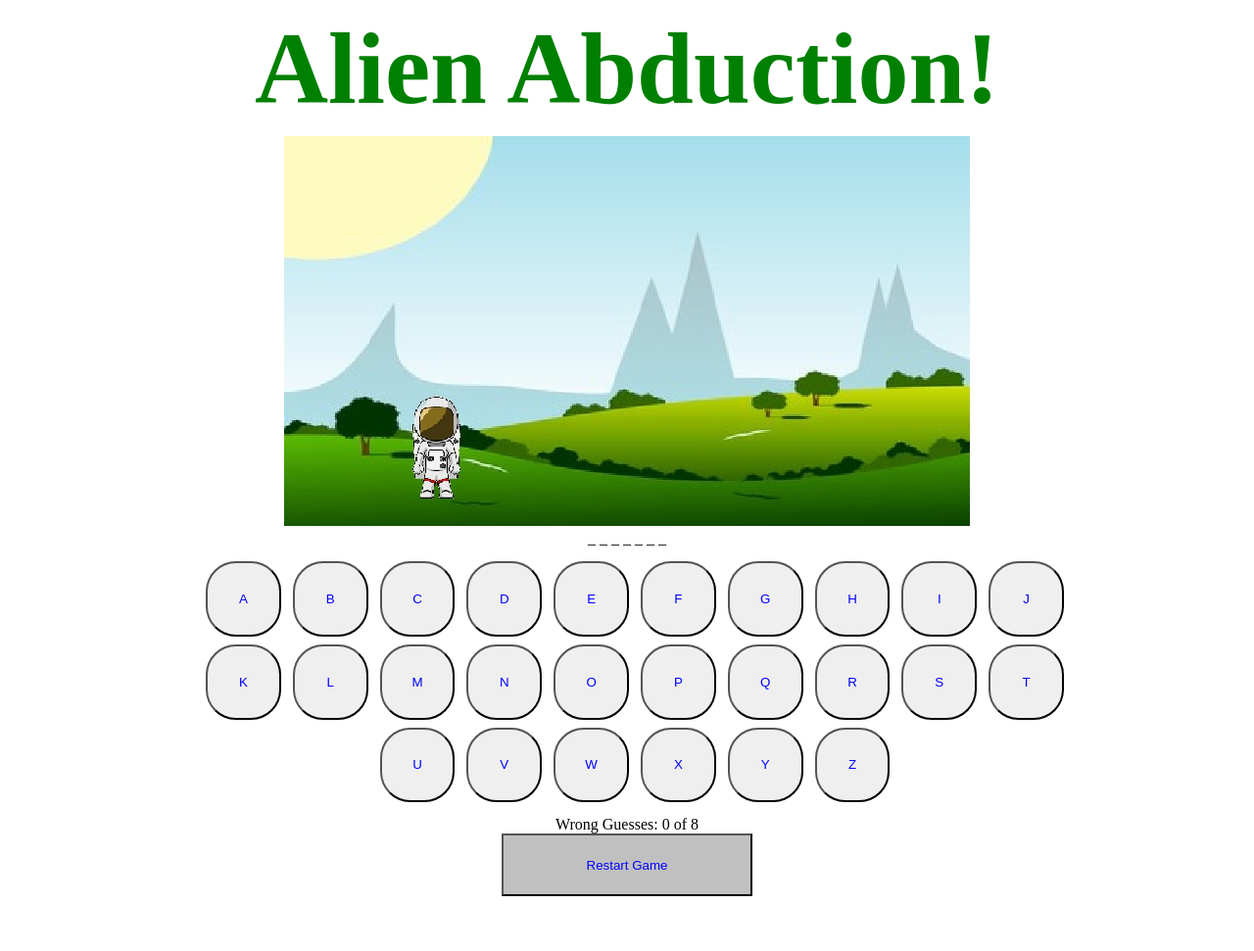
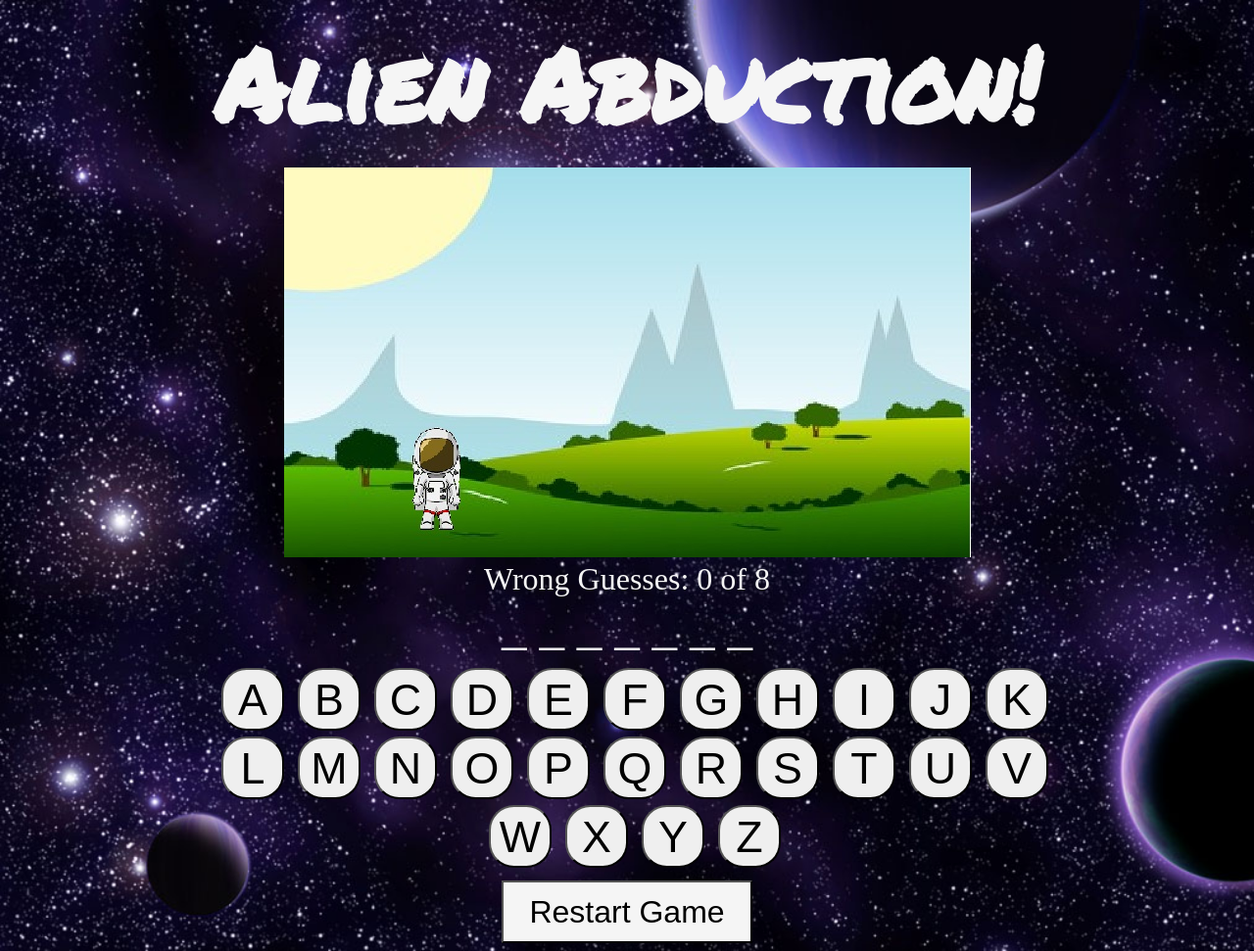
Before and after one commit to Jamesb13579/project2-alienabduction, a plain HTML site: page index.html in a window 1280 px wide. Shown: the whole page at 98% size. Before the commit the page ends 923 px from the top, so only its background shows below. Drawn offline with Linux system fonts and the light colour scheme; a web font is replaced by a local one.

Commit message:
add extra styling including new background fonts and resizing

```diff
--- a/assets/css/style.css
+++ b/assets/css/style.css
@@ -1,32 +1,49 @@
 body{
-    /*background-image: url(../images/skystars.jpg);*/
+    background-image: url(../images/starscape.jpg);
     background-repeat: no-repeat;
     background-size: cover;
     text-align: center;
 }
+
+/* style for reset button*/
 .btn{
-    background-color: silver;
-    color: blue;
+    background-color: whitesmoke;
+    color: black;
     height: 5vw;
     width: 20vw;
-    border-radius: inherit;
+    font-size: 2.5vw;
+}
+
+#guesses {
+    color: whitesmoke;
+    font-size: 2.5vw;
+}
+
+#random-word{
+    font-size: 4vw;
+    color: whitesmoke;
+
 }
 .btn-primary{
-        height: 6vw;
-        width: 6vw;
-        margin: 4px 4px;
-        color: blue;
-        border-radius: 40%;
+    height: 5vw;
+    width: 5vw;
+    margin: 3px;
+    color: black;
+    border-radius: 40%;
+    font-size: 3.5vw;
 }
 #keyboard {
     width: 70vw;
     margin: 10px 15vw;
+    color: whitesmoke;
+    font-size: 2.5vw;
 }
 #game-title{
     font-size: 13vh;
     text-align: center;
-    color: green;
+    color: whitesmoke;
     margin: 10px 0;
+    font-family: 'Permanent Marker', cursive;
 }
 
 #main-image{
--- a/assets/js/script.js
+++ b/assets/js/script.js
@@ -108,5 +108,5 @@ function reset(){
 
 
 chooseWord();
-generateButtons()
+generateButtons();
 guessedWord();
--- a/index.html
+++ b/index.html
@@ -5,11 +5,10 @@
     <meta http-equiv="X-UA-Compatible" content="IE=edge">
     <meta name="viewport" content="width=device-width, initial-scale=1.0">
     <link rel="stylesheet" href="assets/css/style.css">
+    <style>@import url('https://fonts.googleapis.com/css2?family=Josefin+Sans&family=Permanent+Marker&family=Rubik+Beastly&display=swap');</style>
     <title>Alien Abduction</title>
 </head>
 <body>
-
-
     <div>
         <h1 id = "game-title" >Alien Abduction!</h1>
     </div>
@@ -18,12 +17,12 @@
             <div id="gameplay" >
         <!-- alien image -->
         <img id = 'main-image' src="assets/images/alien-0.jpg" alt="design image for game, spaceman getting abducted">
+        <div id="guesses">Wrong Guesses: <span id='mistakes'>0</span> of <span id='maxWrongGuesses'></span></div></div>
         <!-- random word -->
                 <div id='random-word'>word chosen from array</div>
         <!-- On-screen keyboard -->
         <div id="keyboard" ></div>
-        <div>Wrong Guesses: <span id='mistakes'>0</span> of <span id='maxWrongGuesses'></span></div>
-        <div><button class="btn" onClick="reset()">Restart Game</button></div>
+                <div><button class="btn" onClick="reset()">Restart Game</button></div>
     <script src="assets/js/script.js"></script>
 </body>
 </html>
```
Also changed, not shown: assets/images/starscape.jpg (added).
